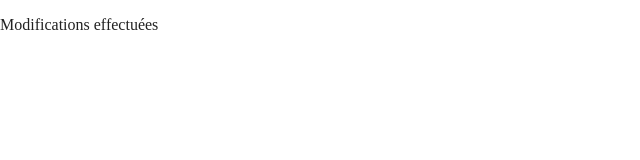
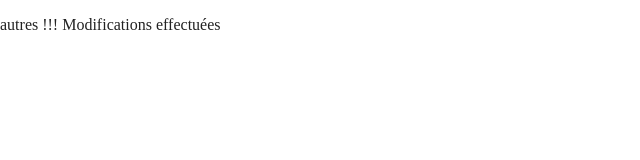
Before and after one commit to LounesKadri/git_try, a website built with Parcel: page index.html in a window 1280 px wide. Shown: the whole page, without its empty margins (0-640 px from the left). Built offline with nearby package versions, Linux system fonts and the light colour scheme.

Commit message:
principal

```diff
--- a/index.html
+++ b/index.html
@@ -25,7 +25,7 @@
 <body>
 
   <!-- Add your site or application content here -->
-  <p>Modifications effectuées</p>
+  <p>autres !!! Modifications effectuées</p>
 
 
 
```
